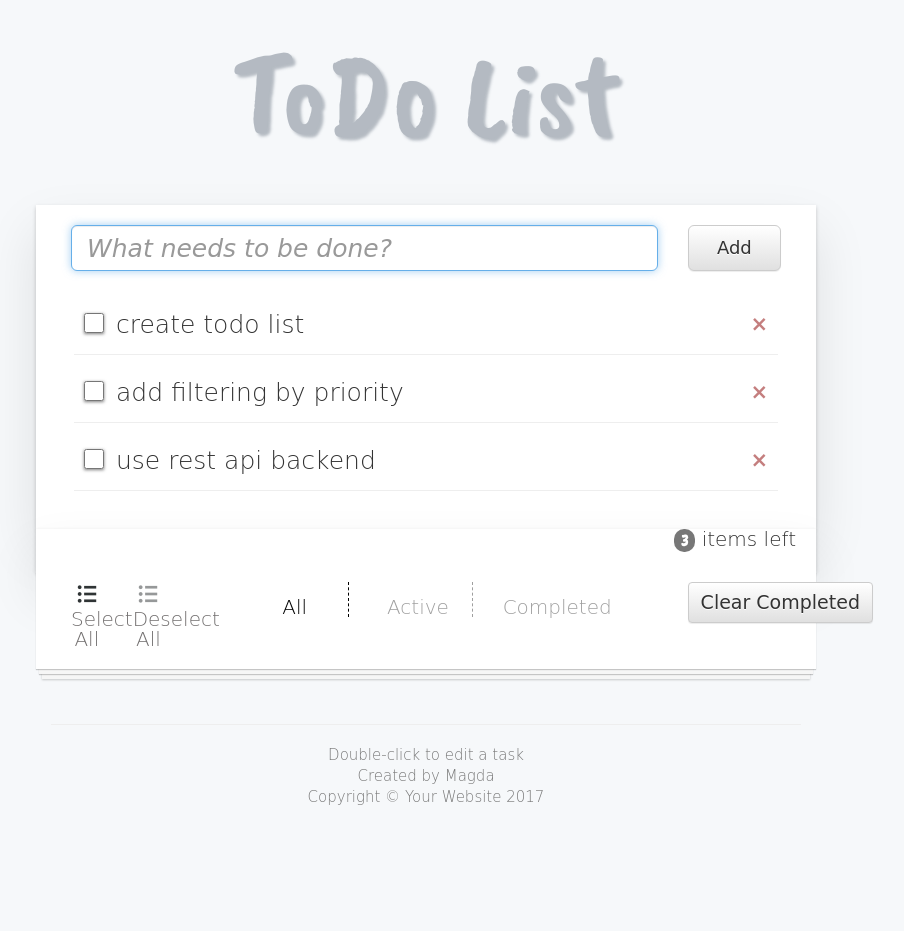
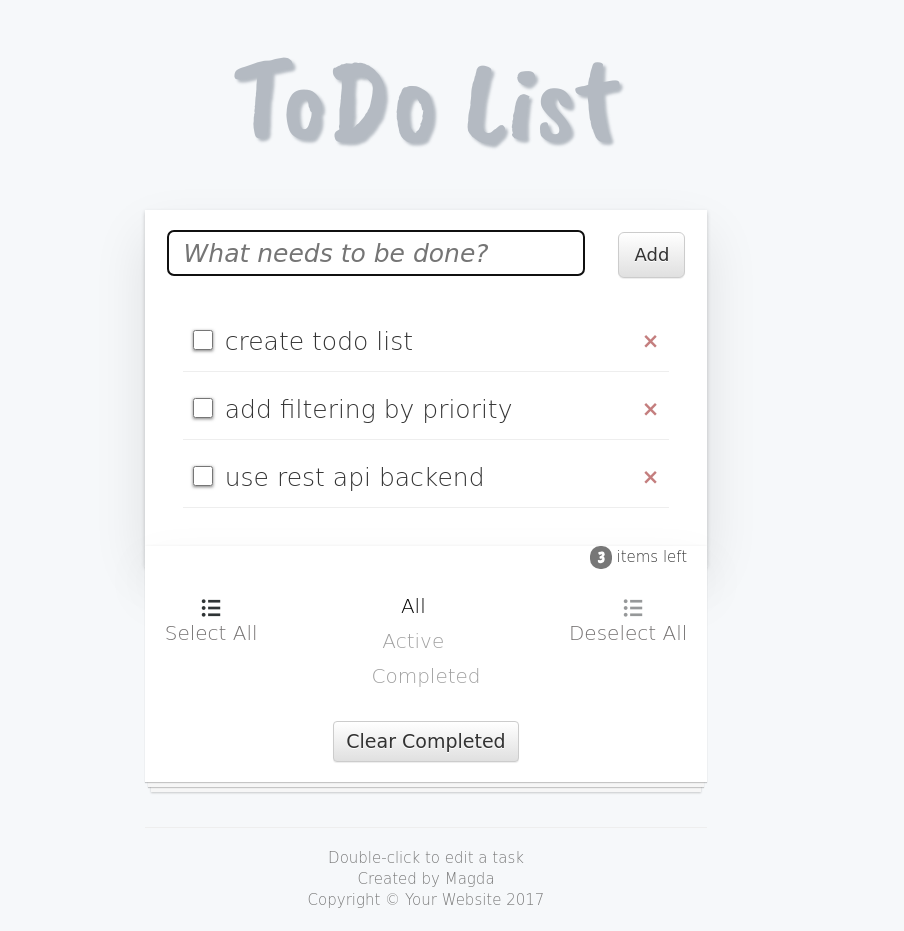
Before and after one commit to MagdalenaChmielewska/to_do_list, a plain HTML site: page without_backend/todo.html in a window 1280 px wide. Shown: the whole page, without its empty margins (214-1118 px from the left). Before the commit the page ends 828 px from the top, so only its background shows below. Drawn offline with nearby package versions, Linux system fonts and the light colour scheme; a web font is replaced by a local one.

Commit message:
RWD applied.

```diff
--- a/without_backend/sass/todo.scss
+++ b/without_backend/sass/todo.scss
@@ -3,13 +3,15 @@
 $font-family-main: 'Ranga', cursive;
 $font-family-second: 'Caveat Brush', cursive;
 
+html {
+    font-size: 62.5%;
+}
 body {
     background-color:#F6F8FA;
     font-family: $font-family-main;
     font-weight: 300;
-    font-size: 20px;
-}
-.container {
+    font-size: 1.5rem;
+
     margin: 5px auto;
     display: block;
     text-align: center;
@@ -18,8 +20,7 @@ body {
 header {
     margin-top: 20px;
     margin-bottom: 20px;
-}
-h1 {
+
     font-family: $font-family-second;
     font-size: 6em;
     opacity: 0.7;
@@ -36,24 +37,22 @@ h1 {
 }
 #counter {
     font-family: $font-family-second;
-    font-size: 17px;
+    font-size: 1.7rem;
 }
 #main {
     text-align: left;
-    font-size: 25px;
+    font-size: 2.5rem;
     line-height: 1.2;
+    display: inline;
 }
 ::-webkit-input-placeholder {
     font-style: italic;
 }
 #task {
-    font-size: 25px;
+    font-size: 2.5rem;
     line-height: 1.2;
     padding: 15px;
     margin-bottom: 10px;
-}
-#add {
-    width: 100%;
 }
 #todos {
     padding: 6px;
@@ -93,7 +92,7 @@ input[type="checkbox"] {
                 0 9px 1px -3px rgba(0, 0, 0, 0.2),
                 0 16px 0 -6px #f6f6f6,
                 0 17px 2px -6px rgba(0, 0, 0, 0.2);
-    padding-top: 10px;
+    padding-top: 30px;
     clear: none;
 }
 a {
@@ -107,28 +106,68 @@ a {
 img.deselect-all {
     opacity: 0.5;
 }
+.deselect-all {
+    margin-left: 10px;
+}
+.filter-buttons-group {
+    display: inline;
+    font-size: 2rem;
+}
 .filterButton {
     color:#9F9F9F;
-    padding-top: 15px;
+    padding-bottom: 15px;
     &:hover {
         color: black;
     }
 }
 #allFilter, #activeFilter {
-    border-right: 1px dashed;
     margin: auto;
-    padding-right: 15px;
-    padding-left: 0;
 }
 .active {
     color: black;
 }
 #completedRemove {
-    font-size: 19px;
+    font-size: 1.9rem;
 }
 footer {
-    font-size: 15px;
+    font-size: 1.5rem;
     p {
         padding: 3px;
     }
 }
+
+// @media (max-width: 1150px) and (min-width: 600px) {
+//     body {
+//         background-color: red;
+//     }
+// }
+
+@media (min-width: 1150px) {
+    main {
+        width: 45%;
+        margin: auto;
+    }
+    header {
+        font-size: 12rem;
+        margin-bottom: 50px;
+    }
+    #task {
+        width: 80%;
+        margin: auto;
+        margin-right: 25px;
+    }
+    #add {
+        width: 13%;
+        margin: auto;
+    }
+    #todos {
+        margin-top: 20px;
+    }
+    .select-button {
+        font-size: 2rem;
+    }
+    footer {
+        @extend main;
+        margin-top: 45px;
+    }
+}
--- a/without_backend/todo.html
+++ b/without_backend/todo.html
@@ -18,77 +18,54 @@
 
   <body>
     <header>
-      <div class="container">
-        <div class="row">
-          <div class="col-lg-8 col-lg-offset-2">
       <h1>ToDo List</h1>
-          </div>
-        </div>
-      </div>
     </header>
 
     <main>
-      <div class="container">
-        <div class="row">
-          <div class="col-lg-8 col-lg-offset-2 main-all" id="main">
-            <form>
-              <div class="col-lg-10">
-                <input id="task" placeholder="What needs to be done?" class="form-control input-lg" autofocus>
-              </div>
-              <div class="col-lg-2">
+      <div>
+        <div class="main-all">
+          <form id="main">
+            <input id="task" placeholder="What needs to be done?" class="input-lg" autofocus>
             <input type="submit" id="add" class="btn btn-default btn-lg" value="Add">
-              </div>
-              <div id="todos" class="col-lg-12"></div>
+            <div id="todos"></div>
           </form>
         </div>
+        <div class="main-all counter-badge">
+          <p class="pull-right"><span class="badge" id="counter"></span> items left</p>
         </div>
-        <div class="row">
-          <div class="col-lg-8 col-lg-offset-2 main-all counter-badge">
-            <p class="pull-right"><span class="badge" id="counter"></span> items left</p>
-            <br>
-          </div>
-        </div>
-        <div class="row">
-          <div class="col-lg-8 col-lg-offset-2 main-all" id="main-footer">
-              <div class="col-lg-1" id="selectAll">
+        <div class="main-all" id="main-footer">
+          <div class="select-button-group">
+            <div id="selectAll" class="pull-left select-button">
               <a href="javascript:void(0)" title="Select All">
                 <img src="img/select.png" alt="select-all">
                 <center>Select All</center>
               </a>
             </div>
-              <div class="col-lg-1" id="deselectAll">
+            <div id="deselectAll" class="pull-right select-button">
               <a href="javascript:void(0)" title="Deselect All">
                 <img src="img/select.png" alt="deselect-all" class="deselect-all">
                 <center>Deselect All</center>
               </a>
             </div>
-              <div class="col-lg-2 col-lg-offset-1">
+          </div>
+          <div>
+          <div class="filter-buttons-group">
             <p class="active filterButton" id="allFilter">All</p>
-              </div>
-              <div class="col-lg-2">
             <p class="filterButton" id="activeFilter">Active</p>
-              </div>
-              <div class="col-lg-2">
             <p class="filterButton" id="completedFilter">Completed</p>
-              </div>
-              <div class="col-lg-2 col-lg-offset-1">
-                <p class="btn btn-default pull-left" id="completedRemove">Clear Completed</p>
-              </div>
+            <br>
+            <p class="btn btn-default" id="completedRemove">Clear Completed</p>
           </div>
         </div>
       </div>
     </main>
 
     <footer>
-      <div class="container">
-        <div class="row">
-          <div class="col-lg-8 col-lg-offset-2 text-muted">
+      <div class="text-muted">
         <hr>
         <p>Double-click to edit a task</p>
 			  <p>Created by Magda</p>
         <p>Copyright © Your Website 2017</p>
-          </div>
-        </div>
       </div>
     </footer>
 
```
Also changed, not shown: without_backend/css/todo.css, 1 other file. Lines whose indentation alone changed are shown as unchanged.
